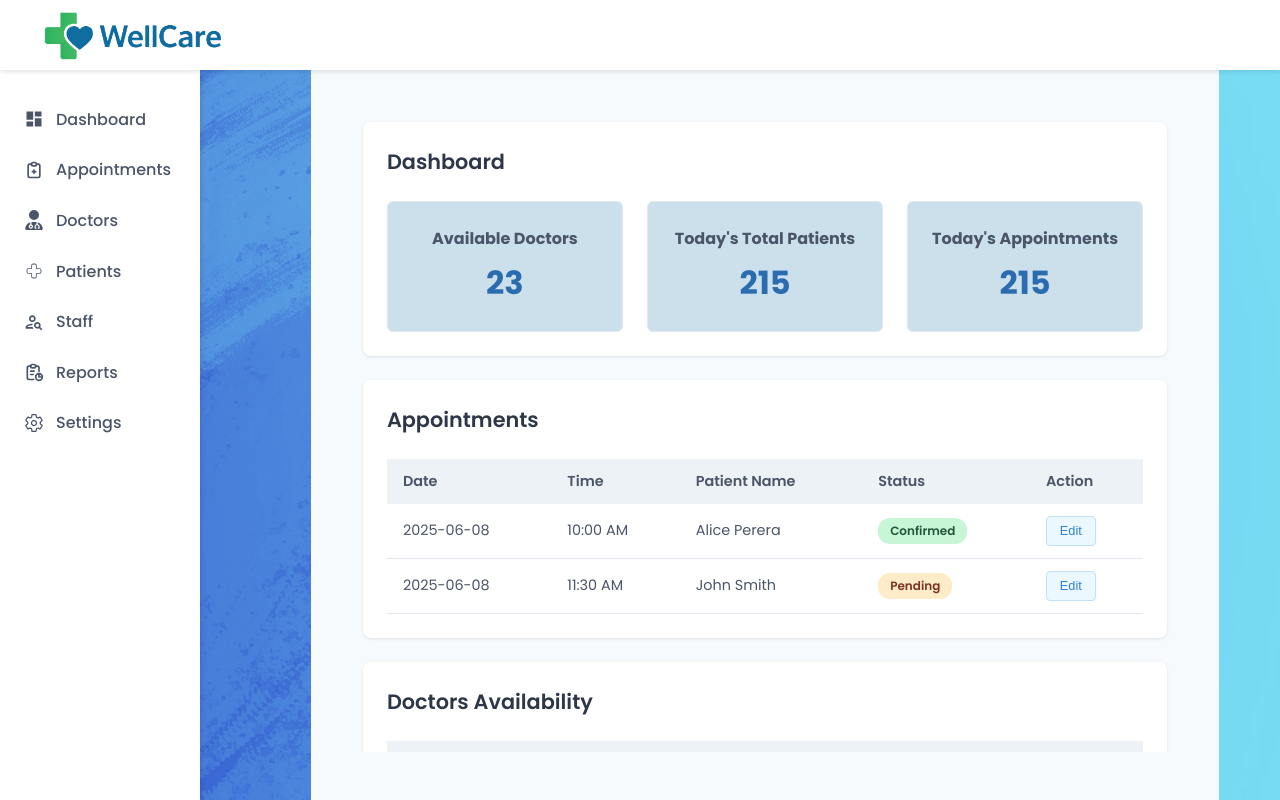
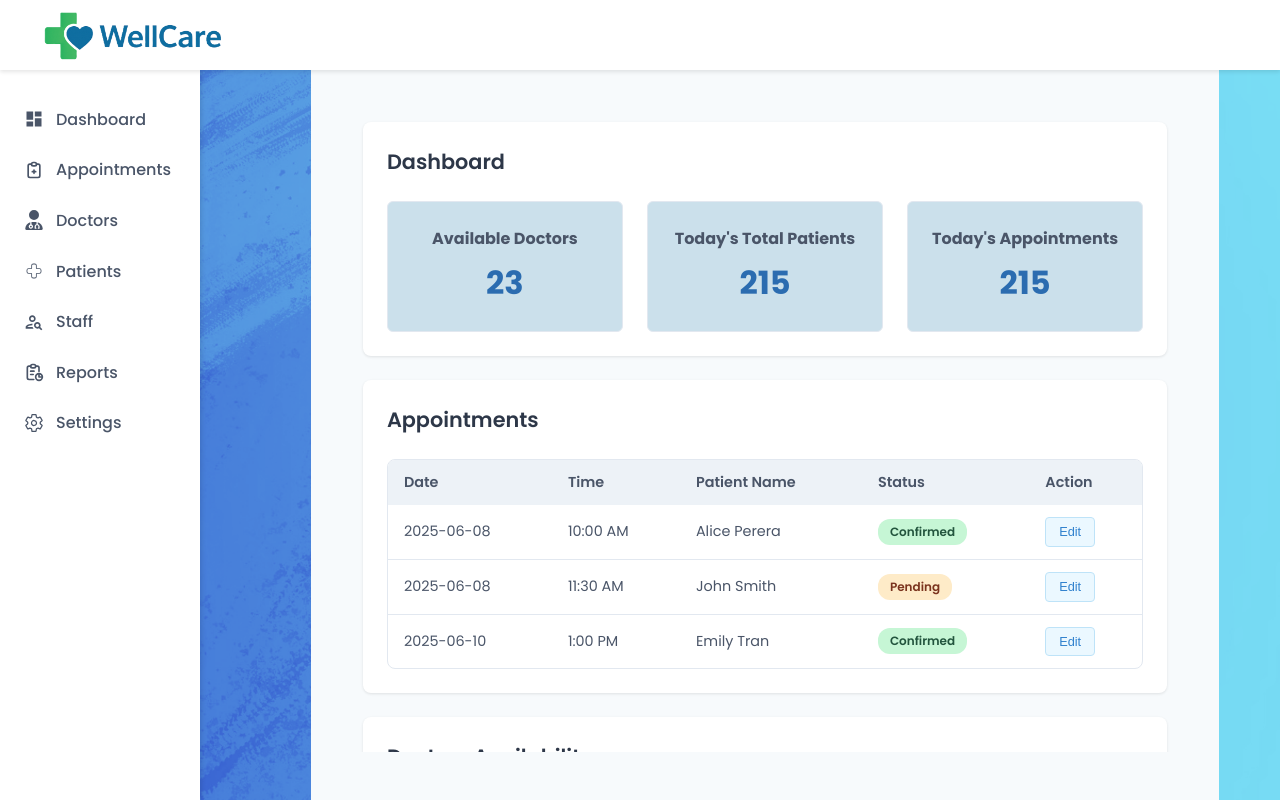
Before and after one commit to diNeLlIi/Hospital-Frontend, a React (Create React App) app in the folder my-react-app/: page /receptionist-dashboard in a window 1280 px wide. Built offline with nearby package versions, Linux system fonts and the light colour scheme.

Commit message:
receptionist

```diff
--- a/my-react-app/src/Pages/Dashboard/DashboardReceptionist.css
+++ b/my-react-app/src/Pages/Dashboard/DashboardReceptionist.css
@@ -48,10 +48,13 @@
   font-weight: 700;
 }
 
-/* Tables */
-.table-container {
-  overflow-x: auto;
+/* Scrollable Tables */
+.scrollable-table-container {
+  max-height: 210px; /* Shows exactly 3 rows */
+  overflow-y: auto;
   margin-top: 1rem;
+  border: 1px solid #e2e8f0;
+  border-radius: 8px;
 }
 
 .data-table {
@@ -66,12 +69,16 @@
   text-align: left;
   color: #4a5568;
   font-weight: 600;
+  position: sticky;
+  top: 0;
+  z-index: 10;
 }
 
 .data-table td {
   padding: 0.75rem 1rem;
   border-bottom: 1px solid #e2e8f0;
   color: #4a5568;
+  height: 50px;
 }
 
 /* Status Badges */
@@ -139,14 +146,12 @@
   margin-top: 1.5rem;
 }
 
-/* Small Sections */
 .dashboard-section.small {
   min-height: 200px;
   display: flex;
   flex-direction: column;
 }
 
-/* Quick Actions */
 .quick-actions {
   display: flex;
   flex-direction: column;
@@ -162,9 +167,29 @@
   margin: 0.5rem 0;
 }
 
+/* Scrollbar Styling */
+.scrollable-table-container::-webkit-scrollbar {
+  width: 8px;
+}
+
+.scrollable-table-container::-webkit-scrollbar-track {
+  background: #f1f1f1;
+  border-radius: 4px;
+}
+
+.scrollable-table-container::-webkit-scrollbar-thumb {
+  background: #cbd5e0;
+  border-radius: 4px;
+}
+
+.scrollable-table-container::-webkit-scrollbar-thumb:hover {
+  background: #a0aec0;
+}
+
 /* Responsive Adjustments */
 @media (max-width: 768px) {
-  .dashboard-row {
+  .dashboard-row,
+  .stats-grid {
     grid-template-columns: 1fr;
   }
 
@@ -173,10 +198,6 @@
     padding: 1rem !important;
   }
 
-  .stats-grid {
-    grid-template-columns: 1fr;
-  }
-
   .dashboard-scroll-container {
     height: calc(100vh - 120px);
     padding: 15px;
--- a/my-react-app/src/Pages/Dashboard/DashboardReceptionist.jsx
+++ b/my-react-app/src/Pages/Dashboard/DashboardReceptionist.jsx
@@ -28,7 +28,7 @@ const Dashboard = () => {
         {/* Appointments Table Section */}
         <div className="dashboard-section">
           <h2 className="section-title">Appointments</h2>
-          <div className="table-container">
+          <div className="scrollable-table-container">
             <table className="data-table">
               <thead>
                 <tr>
@@ -54,6 +54,20 @@ const Dashboard = () => {
                   <td><span className="status-badge pending">Pending</span></td>
                   <td><button className="action-btn edit">Edit</button></td>
                 </tr>
+                <tr>
+                  <td>2025-06-10</td>
+                  <td>1:00 PM</td>
+                  <td>Emily Tran</td>
+                  <td><span className="status-badge confirmed">Confirmed</span></td>
+                  <td><button className="action-btn edit">Edit</button></td>
+                </tr>
+                <tr>
+                  <td>2025-06-11</td>
+                  <td>3:30 PM</td>
+                  <td>Michael Lee</td>
+                  <td><span className="status-badge confirmed">Confirmed</span></td>
+                  <td><button className="action-btn edit">Edit</button></td>
+                </tr>
               </tbody>
             </table>
           </div>
@@ -62,7 +76,7 @@ const Dashboard = () => {
         {/* Doctors Availability Section */}
         <div className="dashboard-section">
           <h2 className="section-title">Doctors Availability</h2>
-          <div className="table-container">
+          <div className="scrollable-table-container">
             <table className="data-table">
               <thead>
                 <tr>
@@ -73,6 +87,12 @@ const Dashboard = () => {
                 </tr>
               </thead>
               <tbody>
+                <tr>
+                  <td>Dr. Fernando</td>
+                  <td>Cardiologist</td>
+                  <td>9 AM - 1 PM</td>
+                  <td><button className="action-btn view">View</button></td>
+                </tr>
                 <tr>
                   <td>Dr. Patel</td>
                   <td>Dermatologist</td>
@@ -85,6 +105,12 @@ const Dashboard = () => {
                   <td>10 AM - 3 PM</td>
                   <td><button className="action-btn view">View</button></td>
                 </tr>
+                <tr>
+                  <td>Dr. Nguyen</td>
+                  <td>Neurologist</td>
+                  <td>2 PM - 6 PM</td>
+                  <td><button className="action-btn view">View</button></td>
+                </tr>
               </tbody>
             </table>
           </div>
@@ -92,13 +118,10 @@ const Dashboard = () => {
 
         {/* Bottom Row Sections */}
         <div className="dashboard-row">
-          {/* Canceled Appointments */}
           <div className="dashboard-section small centered-section">
             <h3>Canceled Appointments</h3>
             <p className="large-stat">13</p>
           </div>
-
-          {/* Quick Actions */}
           <div className="dashboard-section small centered-section">
             <h3>Quick Actions</h3>
             <div className="quick-actions">
```
